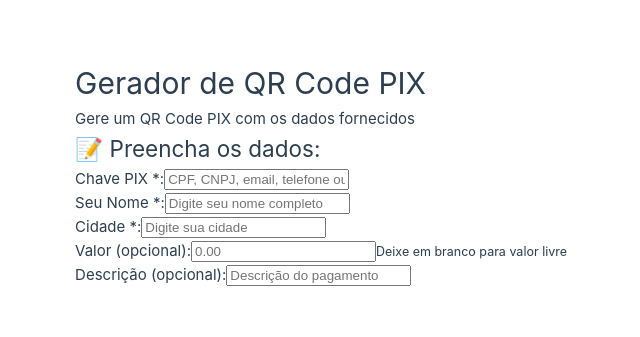
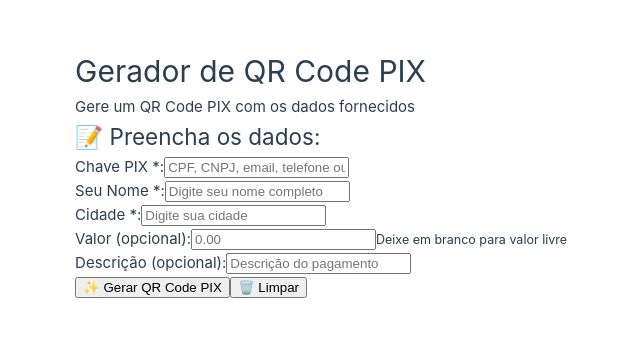
Before and after one commit to w1ze55/QRPix, a Vue app in the folder QRPix/: page / in a window 1280 px wide. Shown: the part 227-564 px from the top of the page, without its empty margins (73-713 px from the left). Built offline with nearby package versions, Linux system fonts and the light colour scheme.

Commit message:
feat: added buttons

```diff
--- a/QRPix/src/components/Form.vue
+++ b/QRPix/src/components/Form.vue
@@ -16,11 +16,11 @@ function mostrarMensagem(mensagem: string, tipo: string = 'erro') {
     mostrarPopUp.value = true;
     mensagemPopup.value = mensagem;
     tipoPopup.value = tipo;
+
+    setTimeout(() => {
+        mostrarPopUp.value = false;
+    }, 2000);
 }
-
-setTimeout(() => {
-    mostrarPopUp.value = false;
-}, 2000);
 
 function fecharPopUp() {
     mostrarPopUp.value = false;
@@ -191,7 +191,16 @@ function limparTudo() {
                 <label>Descrição (opcional):</label>
                 <input v-model="descricao" type="text" placeholder="Descrição do pagamento" />
             </div>
+
         </div>
+        <div class="botoes">
+        <button @click="gerarQRCode" class="botao-principal">
+          ✨ Gerar QR Code PIX
+        </button>
+        <button @click="limparTudo" class="botao-limpar">
+          🗑️ Limpar
+        </button>
+      </div>
     </div>
 </template>
 
```
